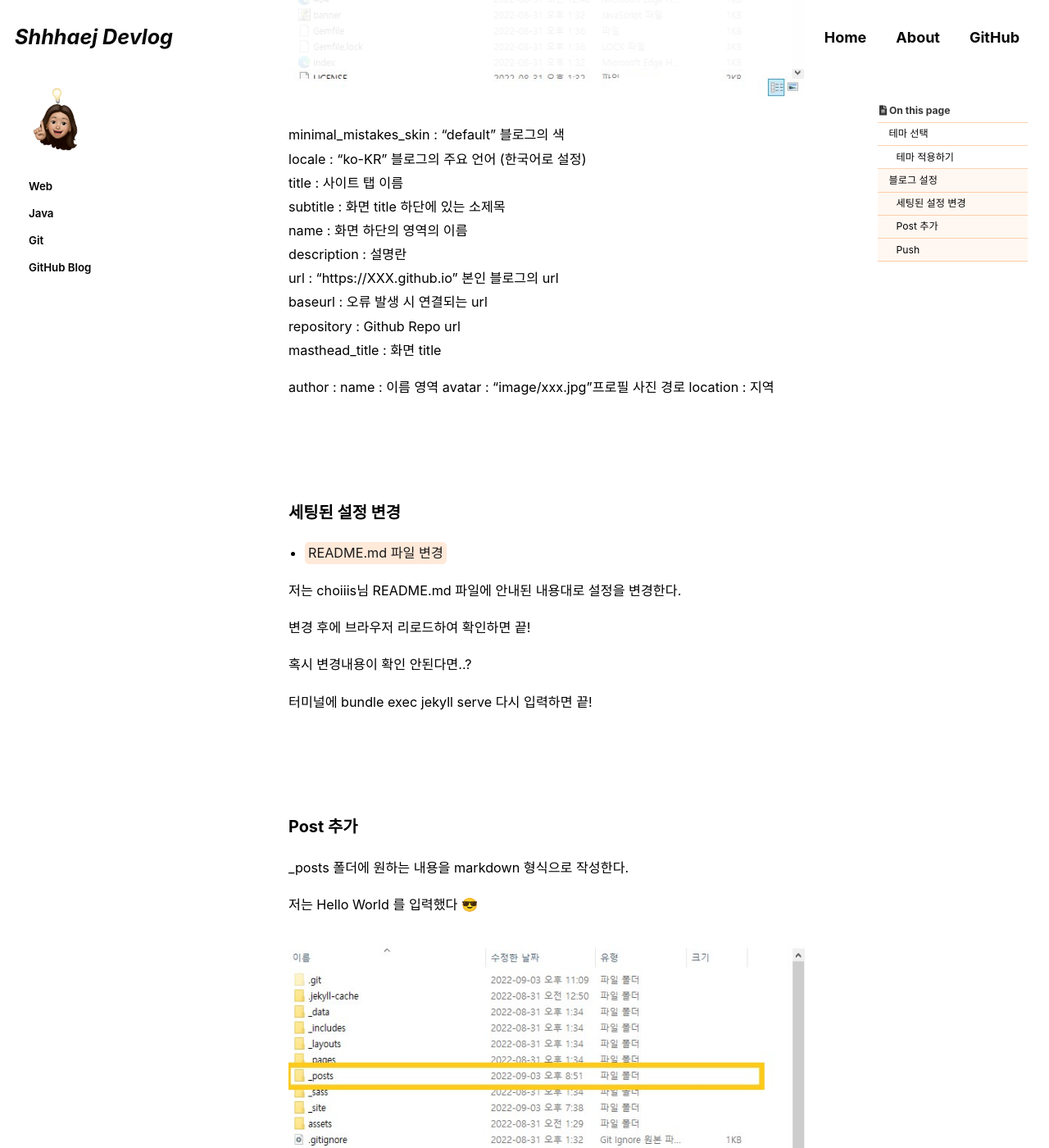
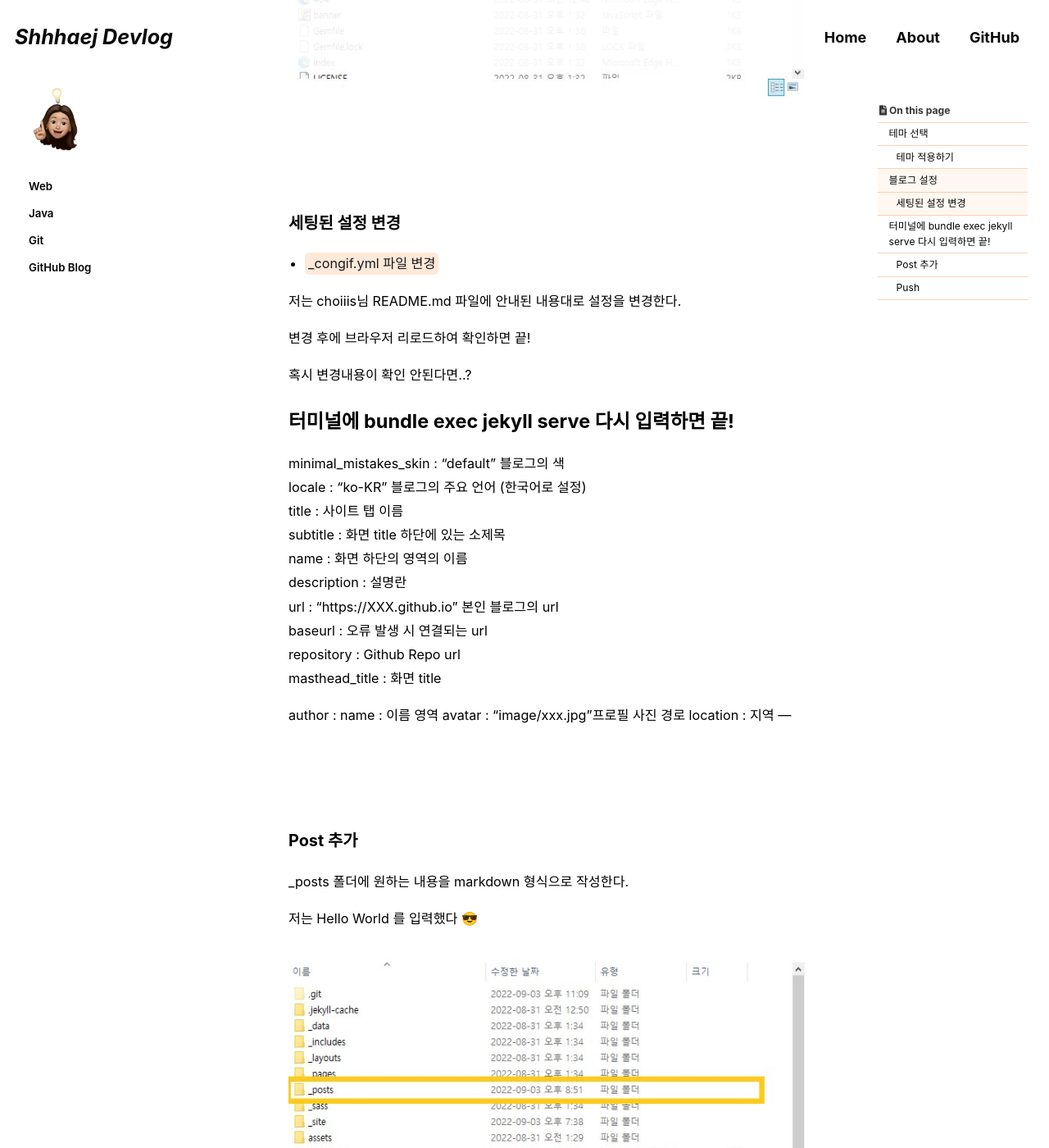
Before and after one commit to shhhaej/shhhaej.github.io, a Jekyll site: the page built from _posts/2021-08-26-github-blog.md, in a window 1280 px wide and 1400 px high, scrolled down 4416 px. Shown: the whole window at 82% size. Built offline with Jekyll 4.4.1, drawn with Linux system fonts in a browser that asks for light colours; cached includes are drawn as plain includes; some web fonts are replaced; comment, search, counter and statistics services are not loaded.

Commit message:
add github blog page.

```diff
--- a/_posts/2021-08-26-github-blog.md
+++ b/_posts/2021-08-26-github-blog.md
@@ -142,6 +142,24 @@ http://127.0.0.1:4000 를 주소창에 입력한다.
 
 ![yml](../assets/images/posts_img/github-blog/yml.jpg)
 
+
+<br>
+<br>
+<br>
+
+
+### 세팅된 설정 변경
+
+- <mark>_congif.yml 파일 변경</mark>
+
+저는 choiiis님 README.md 파일에 안내된 내용대로 설정을 변경한다.
+
+변경 후에 브라우저 리로드하여 확인하면 끝!
+
+혹시 변경내용이 확인 안된다면..?<br>
+
+터미널에 bundle exec jekyll serve 다시 입력하면 끝!
+---
 minimal_mistakes_skin : "default" 블로그의 색 <br>
 locale : "ko-KR" 블로그의 주요 언어 (한국어로 설정) <br>
 title : 사이트 탭 이름 <br>
@@ -157,25 +175,7 @@ author :
   name : 이름 영역
   avatar : "image/xxx.jpg"프로필 사진 경로
   location : 지역
-
-
-<br>
-<br>
-<br>
-
-
-### 세팅된 설정 변경
-
-- <mark>README.md 파일 변경</mark>
-
-저는 choiiis님 README.md 파일에 안내된 내용대로 설정을 변경한다.
-
-변경 후에 브라우저 리로드하여 확인하면 끝!
-
-혹시 변경내용이 확인 안된다면..?<br>
-
-터미널에 bundle exec jekyll serve 다시 입력하면 끝!
-
+---
 
 <br>
 <br>
```
